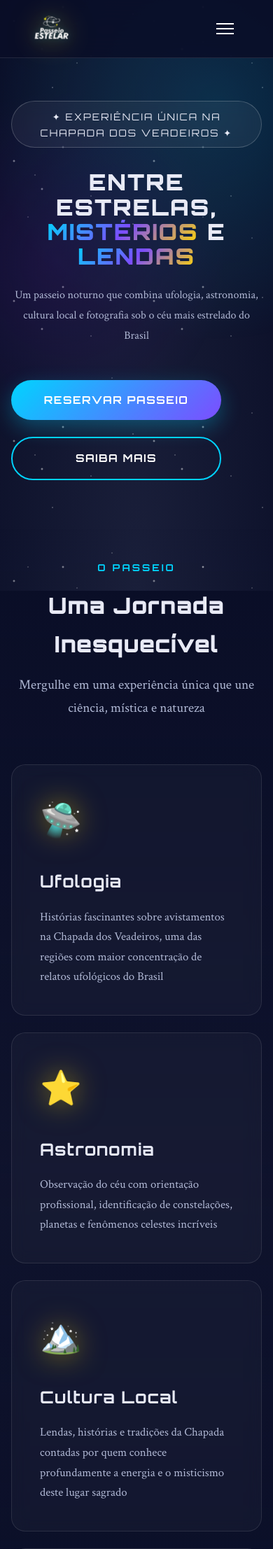
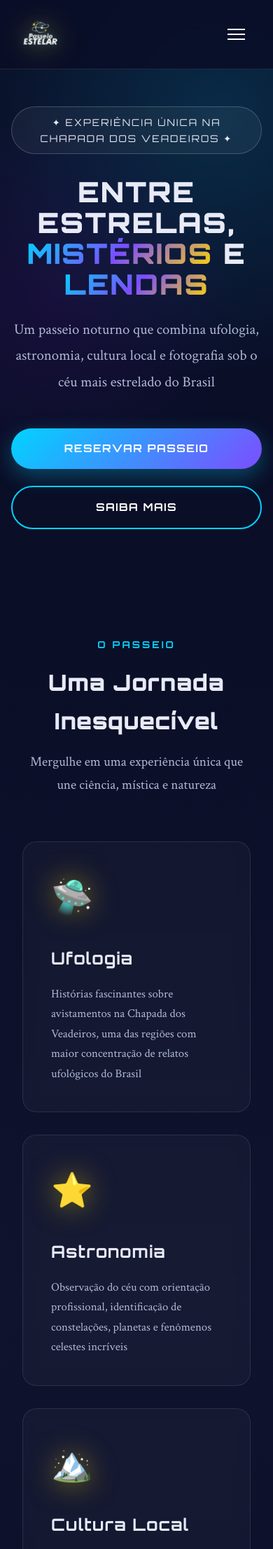
Before and after one commit to passeioestelar-lang/passeioestelar, a Flask app: page / in a window 390 px wide. Shown: the top 2213 px of the page at 70% size. Run offline with Flask 3, Linux system fonts and the light colour scheme.

Commit message:
style.css

```diff
--- a/static/css/style.css
+++ b/static/css/style.css
@@ -28,8 +28,6 @@
 
 html {
     scroll-behavior: smooth;
-    overflow-x: hidden;
-    width: 100%;
 }
 
 body {
@@ -963,128 +975,35 @@ section {
    RESPONSIVE
    ======================================== */
 @media (max-width: 768px) {
-    /* Prevenir scroll horizontal */
-    body {
-        max-width: 100vw;
-        overflow-x: hidden;
-    }
-
-    .container {
-        padding-left: 1rem;
-        padding-right: 1rem;
-        max-width: 100%;
-    }
-
-    /* Menu mobile */
-    .navbar {
-        padding: 1rem;
-    }
-
     .nav-menu {
-        position: fixed;
-        top: 70px;
-        left: 0;
-        right: 0;
-        width: 100%;
-        background: rgba(10, 14, 39, 0.98);
-        backdrop-filter: blur(20px);
-        padding: 2rem 1rem;
-        flex-direction: column;
-        gap: 1.5rem;
-        border-top: 1px solid rgba(255, 255, 255, 0.1);
-        z-index: 9998;
-        transform: translateY(-100%);
-        opacity: 0;
-        visibility: hidden;
-        transition: all 0.3s ease;
-        box-shadow: 0 10px 30px rgba(0, 0, 0, 0.5);
-    }
-
-    .nav-menu.active {
-        transform: translateY(0);
-        opacity: 1;
-        visibility: visible;
-    }
-
-    .nav-link {
-        font-size: 1.1rem;
-        padding: 0.5rem 0;
-        text-align: center;
+        display: none;
     }
 
     .nav-toggle {
         display: flex;
-        z-index: 9999;
-        position: relative;
     }
 
-    .nav-toggle.active span:nth-child(1) {
-        transform: rotate(45deg) translate(5px, 5px);
-    }
-
-    .nav-toggle.active span:nth-child(2) {
-        opacity: 0;
-    }
-
-    .nav-toggle.active span:nth-child(3) {
-        transform: rotate(-45deg) translate(7px, -6px);
-    }
-
-    /* Hero section */
     .hero {
-        padding: 7rem 1rem 4rem;
-        min-height: auto;
-    }
-
-    .hero-title {
-        font-size: 2rem;
-    }
-
-    .hero-subtitle {
-        font-size: 1rem;
+        padding: 6rem 1rem 4rem;
     }
 
     .hero-buttons {
         flex-direction: column;
-        width: 100%;
     }
 
-    .hero-buttons .btn {
-        width: 100%;
-        max-width: 300px;
+    section {
+        padding: 4rem 0;
     }
 
-    /* Sections */
-    section {
-        padding: 3rem 0;
+    .highlights-content {
+        grid-template-columns: 1fr;
     }
 
-    .section-title {
-        font-size: 2rem;
-    }
-
-    /* Grids */
-    .highlights-content,
     .experience-grid,
     .testimonials-grid,
     .gallery-grid {
         grid-template-columns: 1fr;
-        gap: 1.5rem;
     }
-
-    /* Cards */
-    .experience-card,
-    .testimonial-card {
-        max-width: 100%;
-    }
-
-    /* Footer */
-    .footer-grid {
-        grid-template-columns: 1fr;
-        gap: 2rem;
-        text-align: center;
-    }
-}
 }
 
 /* ========================================
```
Also changed, not shown: other parts of static/css/style.css (+21 -59 lines).
